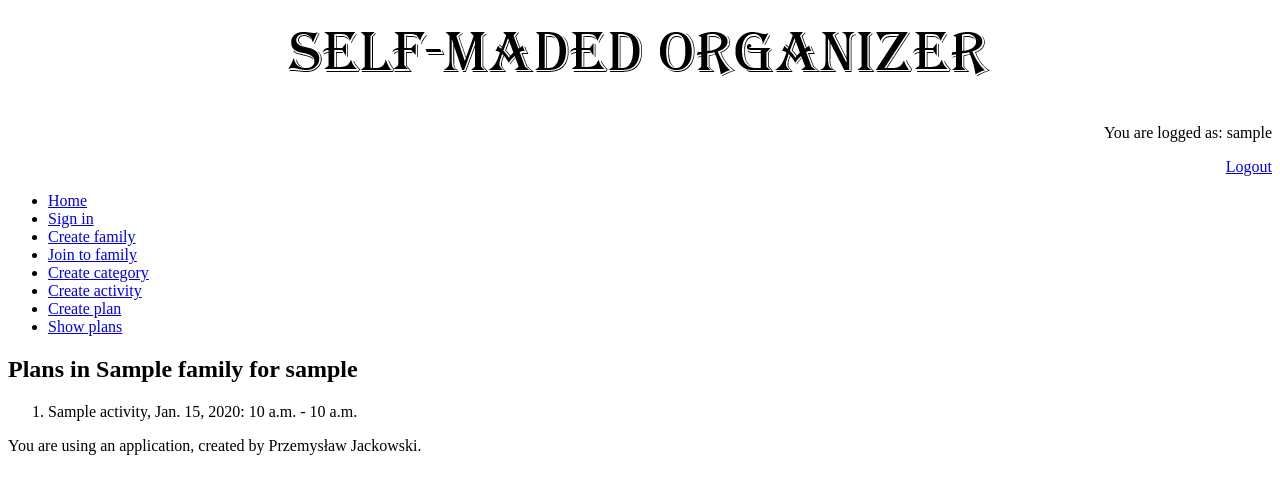
After one commit to PrzemekJackowski/project_of_organiser, a Django app: page /plans/ in a window 1280 px wide. The commit adds this page. Shown: the top 494 px of the page. Run offline with Django 4.2, Linux system fonts and the light colour scheme; a user stored in the database is signed in; tables that the repository leaves empty hold one stand-in row (values such as "Sample post").

Commit message:
delete ManyToMany relation

```diff
--- a/Organizer/urls.py
+++ b/Organizer/urls.py
@@ -1,7 +1,7 @@
 from django.contrib import admin
 from django.urls import path
 
-from project_of_organizer.views import CreateUserView, LogInView, LogOutView, CreateFamilyView, FamiliesListView, AddToFamilyView, AddCategoryView, CategoriesListView, AddActivityView, ActivitiesListView, AddPlanView
+from project_of_organizer.views import CreateUserView, LogInView, LogOutView, CreateFamilyView, FamiliesListView, AddToFamilyView, AddCategoryView, CategoriesListView, AddActivityView, ActivitiesListView, AddPlanView, PlansListView
 
 urlpatterns = [
     path('admin/', admin.site.urls),
@@ -16,4 +16,5 @@ urlpatterns = [
     path('create_activity/', AddActivityView.as_view(), name="create_activity"),
     path('activities/', ActivitiesListView.as_view(), name="activities"),
     path('create_plan/', AddPlanView.as_view(), name="create_plan"),
+    path('plans/', PlansListView.as_view(), name='plans'),
 ]
--- a/project_of_organizer/models.py
+++ b/project_of_organizer/models.py
@@ -7,18 +7,12 @@ class Family(models.Model):
     description = models.TextField()
     family_code = models.CharField(unique=True, max_length=8)
 
-    @property
-    def name(self):
-        return "{}".format(self.name)
-
-    def __str__(self):
-        return self.name
-
 
 class UserInf(models.Model):
     user_id = models.OneToOneField(User, on_delete=models.CASCADE, null=True)
     initial = models.CharField(max_length=1)
     color = models.CharField(max_length=32)
+    family = models.ForeignKey(Family, on_delete=models.CASCADE, null=True)
 
 
 class Categories(models.Model):
@@ -34,14 +28,11 @@ class Activities(models.Model):
 
 class Plans(models.Model):
     activity = models.ForeignKey(Activities, on_delete=models.CASCADE)
-    user = models.IntegerField()
-    day = models.DateTimeField()
-    duration = models.TimeField()
-
-
-class UserFamily(models.Model):
-    user = models.ForeignKey(User, on_delete=models.CASCADE)
-    family = models.ForeignKey(Family, on_delete=models.CASCADE)
+    user = models.ForeignKey(User, on_delete=models.CASCADE, null=True)
+    family = models.ForeignKey(Family, on_delete=models.CASCADE, null=True)
+    day = models.DateField()
+    start = models.TimeField(default="12:00")
+    finish = models.TimeField(default='12:15')
 
 
 class ItemForPlan(models.Model):
--- a/project_of_organizer/templates/base.html
+++ b/project_of_organizer/templates/base.html
@@ -51,18 +51,16 @@
                             <a class="nav-link" href="/create_plan/">
                                 <span>Create plan</span>
                             </a>
+                        </li><li class="nav-item">
+                            <a class="nav-link" href="/plans/">
+                                <span>Show plans</span>
+                            </a>
                         </li>
                 </ul></div>
 {% block content %}
 {% endblock %}
 </body>
 <footer>
-    <p>You are member of:</p>
-<ul>
-    {%  for added_family in added_families %}
-    <li>{{ added_family.family.family_name }}</li>
-    {% endfor %}
-</ul>
     <p>You are using an application, created by Przemysław Jackowski.</p>
 </footer>
 </html>
--- /dev/null
+++ b/project_of_organizer/templates/plans_list.html
@@ -0,0 +1,9 @@
+{% extends 'base.html' %}
+{% block content %}
+<h2>Plans in {{ family.family_name }} for {{ user.username }}</h2>
+    <ol>
+{% for plan in plans %}
+    <li>{{ plan.activity.activity_name }}, {{ plan.day }}: {{ plan.start }} - {{ plan.finish }}</li>
+    {%  endfor %}
+</ol>
+{% endblock %}
--- a/project_of_organizer/views.py
+++ b/project_of_organizer/views.py
@@ -5,17 +5,15 @@ from django.http import HttpResponse, HttpResponseRedirect
 from django.shortcuts import render, redirect
 from django.views import View
 from .forms import UserForm, LogInForm, FamilyForm, AddToFamilyForm, CategoryForm, ActivityForm, PlanForm
-from .models import UserInf, Family, UserFamily, Categories, Activities
+from .models import UserInf, Family, Categories, Activities, Plans, ItemForPlan, InfoAboutPlan
 
 
 class CreateUserView(View):
     def get(self, request):
-        added_families = UserFamily.objects.filter(user=request.user)
         form = UserForm()
-        return render(request, "create_user.html", {"form": form, "added_families": added_families})
+        return render(request, "create_user.html", {"form": form})
 
     def post(self, request):
-        added_families = UserFamily.objects.filter(user=request.user)
         form = UserForm(request.POST)
         if form.is_valid():
             username = form.cleaned_data['username']
@@ -29,7 +27,7 @@ class CreateUserView(View):
                 UserInf.objects.create(user_id=user, color=color, initial=initial)
                 return HttpResponse(f'User {username} has been created.')
             return HttpResponse("Passwords are not the same.")
-        return render(request, "create_user.html", {"form": form, "added_families": added_families})
+        return render(request, "create_user.html", {"form": form})
 
 
 class LogInView(View):
@@ -60,12 +58,10 @@ class LogOutView(LoginRequiredMixin, View):
 
 class CreateFamilyView(LoginRequiredMixin, View):
     def get(self, request):
-        added_families = UserFamily.objects.filter(user=request.user)
         form = FamilyForm()
-        return render(request, "create_family.html", {"form": form, "added_families": added_families})
+        return render(request, "create_family.html", {"form": form})
 
     def post(self, request):
-        added_families = UserFamily.objects.filter(user=request.user)
         form = FamilyForm(request.POST)
         if form.is_valid():
             family_name = form.cleaned_data['family_name']
@@ -84,67 +80,61 @@ class CreateFamilyView(LoginRequiredMixin, View):
                 elif families < 100000:
                     family_code = family_name[:3] + str(families)
                 Family.objects.create(family_name=family_name, description=description, family_code=family_code)
-                return HttpResponse(f'Family {family_name} has been created.')
+                return HttpResponse(f'Family {family_name} has been created.Code of this family is {family_code}')
             return HttpResponse('Family with that name is just existed.')
-        return render(request, "create_family.html", {"form": form, "added_families": added_families})
+        return render(request, "create_family.html", {"form": form})
 
 
 class FamiliesListView(View):
     def get(self, request):
         families = Family.objects.all()
-        added_families = UserFamily.objects.filter(user=request.user)
-        return render(request, "families_list.html", {"families": families, "added_families": added_families})
+        return render(request, "families_list.html", {"families": families})
 
 
 class AddToFamilyView(LoginRequiredMixin, View):
     def get(self, request):
-        added_families = UserFamily.objects.filter(user=request.user)
         form = AddToFamilyForm()
-        return render(request, "add_to_family.html", {"form": form, "added_families": added_families})
+        return render(request, "add_to_family.html", {"form": form})
 
     def post(self, request):
         form = AddToFamilyForm(request.POST)
-        added_families = UserFamily.objects.filter(user=request.user)
         if form.is_valid():
             family = Family.objects.get(family_code=form.cleaned_data['family_code'])
             user = request.user
-            UserFamily.objects.create(family=family, user=user)
+            userinf = UserInf.objects.get(user_id=user.id)
+            userinf.family = family
+            userinf.save()
             return HttpResponse(f'You have been added to family {family.family_name}')
-        return render(request, "add_to_family.html", {"form": form, "added_families": added_families})
+        return render(request, "add_to_family.html", {"form": form})
 
 
 class AddCategoryView(LoginRequiredMixin, View):
     def get(self, request):
-        added_families = UserFamily.objects.filter(user=request.user)
         form = CategoryForm()
-        return render(request, "create_category.html", {"form": form, "added_families": added_families})
+        return render(request, "create_category.html", {"form": form})
 
     def post(self, request):
-        added_families = UserFamily.objects.filter(user=request.user)
         form = CategoryForm(request.POST)
         if form.is_valid():
             category_name = form.cleaned_data['category_name']
             description = form.cleaned_data['description']
             Categories.objects.create(category_name=category_name, description=description)
             return HttpResponse(f'You have been created category {category_name}')
-        return render(request, "create_category.html", {"form": form, "added_families": added_families})
+        return render(request, "create_category.html", {"form": form})
 
 
 class CategoriesListView(View):
     def get(self, request):
         categories = Categories.objects.all()
-        added_families = UserFamily.objects.filter(user=request.user)
-        return render(request, "categories_list.html", {"categories": categories, "added_families": added_families})
+        return render(request, "categories_list.html", {"categories": categories})
 
 
 class AddActivityView(LoginRequiredMixin, View):
     def get(self, request):
-        added_families = UserFamily.objects.filter(user=request.user)
         form = ActivityForm()
-        return render(request, "create_activity.html", {"form": form, "added_families": added_families})
+        return render(request, "create_activity.html", {"form": form})
 
     def post(self, request):
-        added_families = UserFamily.objects.filter(user=request.user)
         form = ActivityForm(request.POST)
         if form.is_valid():
             activity_name = form.cleaned_data['activity_name']
@@ -152,24 +142,44 @@ class AddActivityView(LoginRequiredMixin, View):
             description = form.cleaned_data['description']
             Activities.objects.create(activity_name=activity_name, category=category, description=description)
             return HttpResponse(f'You have been created activity {activity_name}')
-        return render(request, "create_activity.html", {"form": form, "added_families": added_families})
+        return render(request, "create_activity.html", {"form": form})
 
 
 class ActivitiesListView(View):
     def get(self, request):
         activities = Activities.objects.all()
-        added_families = UserFamily.objects.filter(user=request.user)
-        return render(request, "activities_list.html", {"activities": activities, "added_families": added_families})
+        return render(request, "activities_list.html", {"activities": activities})
 
 
 class AddPlanView(LoginRequiredMixin, View):
     def get(self, request):
         form = PlanForm()
-        added_families = UserFamily.objects.filter(user=request.user)
-        return render(request, "create_plan.html", {"form": form, "added_families": added_families})
+        return render(request, "create_plan.html", {"form": form})
 
     def post(self, request):
         form = PlanForm(request.POST)
-        added_families = UserFamily.objects.filter(user=request.user)
         if form.is_valid():
             user = request.user
+            activity = Activities.objects.get(id=form.cleaned_data['activity'])
+            day = form.cleaned_data['day']
+            start = form.cleaned_data['start']
+            finish = form.cleaned_data['finish']
+            plan = Plans.objects.create(activity=activity, user=user, day=day, start=start, finish=finish)
+            Plans.refresh_from_db()
+            item = form.cleaned_data['item']
+            if item:
+                ItemForPlan.objects.create(user=user, plan=plan, item=item)
+            info = form.cleaned_data['info']
+            if info:
+                InfoAboutPlan.objects.create(user=user, plan=plan, info=info)
+            return HttpResponse(f'Plan has been added')
+        return render(request, "create_plan.html", {"form": form})
+
+
+class PlansListView(View):
+    def get(self, request):
+        user = request.user
+        userinf = UserInf.objects.get(user_id=user.id)
+        family = userinf.family
+        plans = Plans.objects.filter(family=family)
+        return render(request, "plans_list.html", {"plans": plans, "family": family, "user": user})
```
Also changed, not shown: project_of_organizer/forms.py (+14 -14 lines), project_of_organizer/widget.py (added, +9 -0 lines), project_of_organizer/migrations/0008_plans_start_alter_plans_day.py (added), project_of_organizer/migrations/0009_remove_plans_duration_plans_finish.py (added), project_of_organizer/migrations/0010_alter_plans_user.py (added), project_of_organizer/migrations/0011_plans_family_alter_plans_user.py (added), project_of_organizer/migrations/0012_userinf_family_delete_userfamily.py (added).
